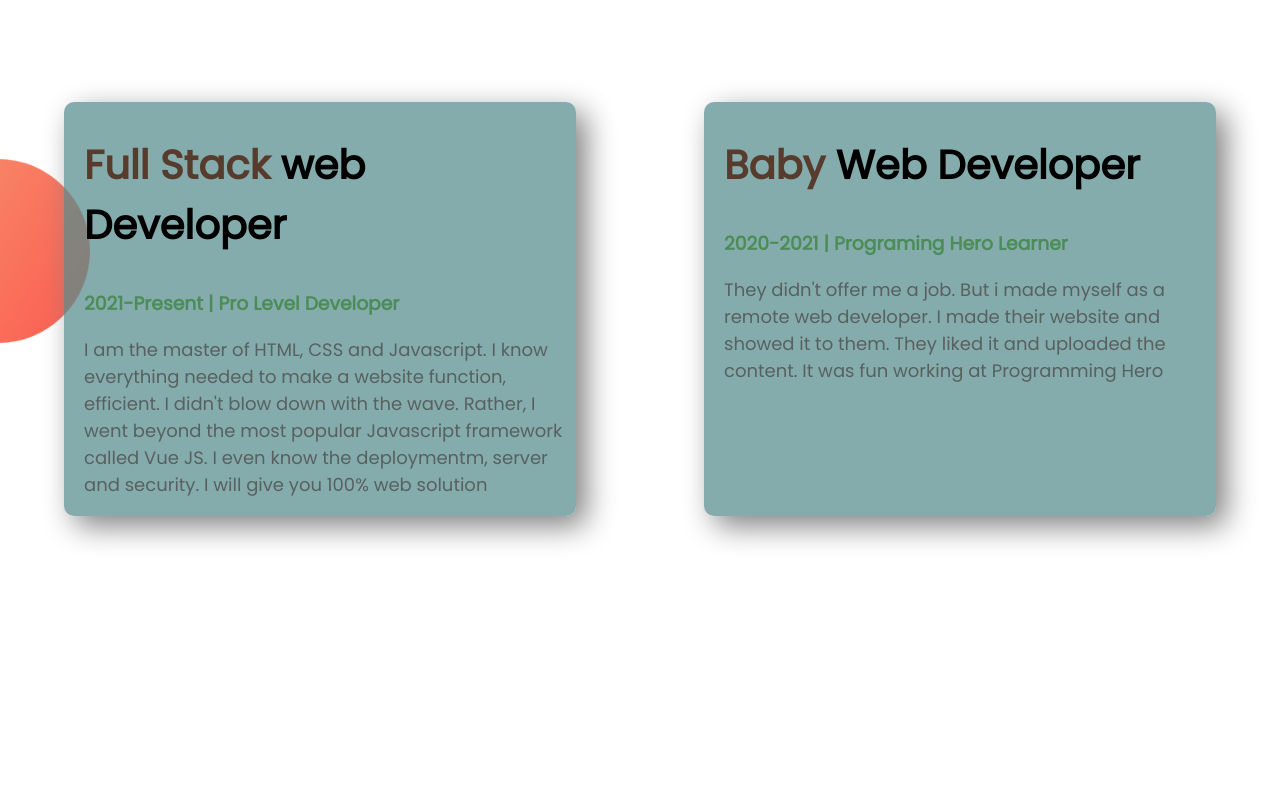
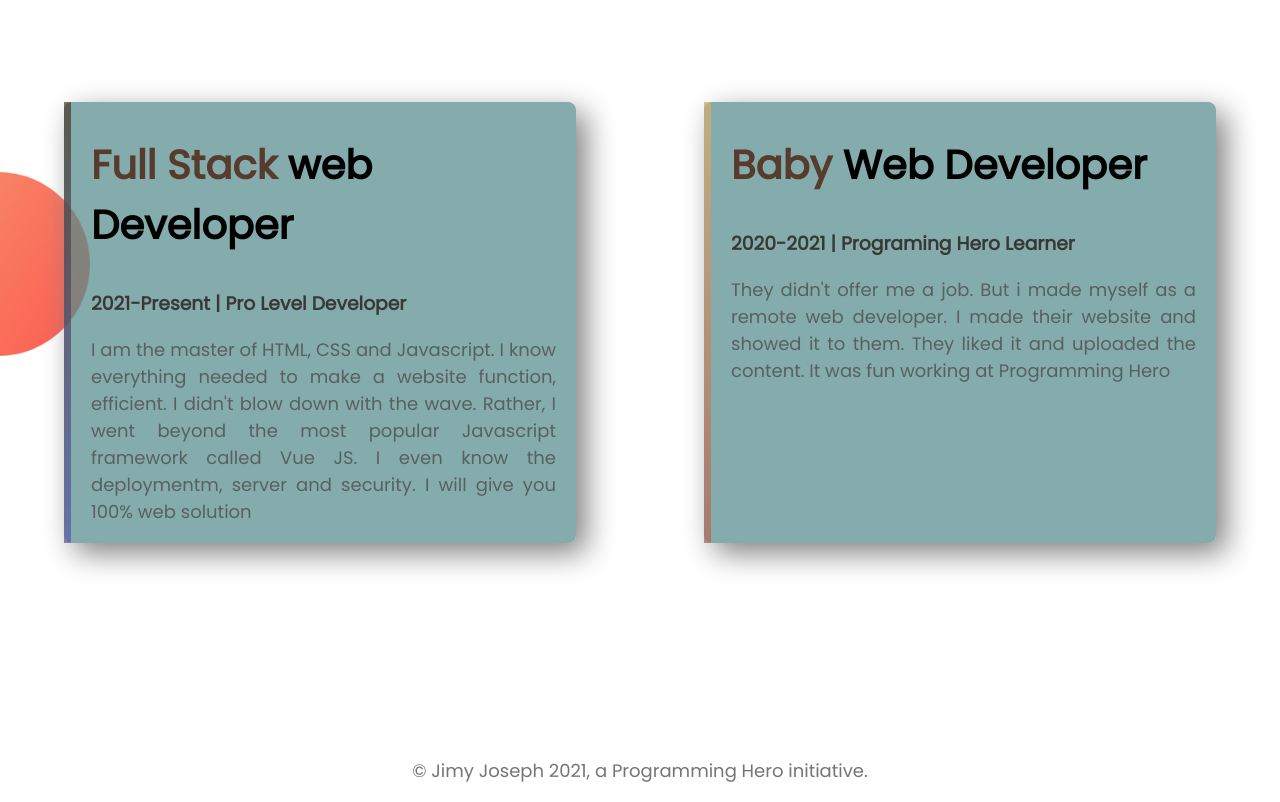
Before and after one commit to Jimy-JosephN5/Developer-Portfolio, a plain HTML site: page index.html in a window 1280 px wide. Shown: the part 1366-2168 px from the top of the page. Before the commit the page ends 2096 px from the top, so only its background shows below. Drawn offline with Linux system fonts and the light colour scheme.

Commit message:
footer added

```diff
--- a/index.html
+++ b/index.html
@@ -39,12 +39,12 @@
    <section class="Experience-area">
        <h1>Experiences</h1>
       <div class="flexible-container">
-        <div class="Experience-item">
+        <div id="web-king" class="Experience-item">
             <h2><span class="box-color">Full Stack</span> web Developer</h2>
             <h3 class="new-color">2021-Present | Pro Level Developer</h3>
             <p>I am the master of HTML, CSS and Javascript. I know everything needed to make a website function, efficient. I didn't blow down with the wave. Rather, I went beyond the most popular Javascript framework called Vue JS. I even know the deploymentm, server and security. I will give you 100% web solution</p>
         </div>
-        <div class="Experience-item">
+        <div id="web-developer-experience" class="Experience-item">
             <h2><span class="box-color">Baby</span> Web Developer</h2>
             <h3 class="new-color">2020-2021 | Programing Hero Learner</h3>
             <p>They didn't offer me a job. But i made myself as a remote web developer. I made their website and showed it to them. They liked it and uploaded the content. It was fun working at Programming Hero</p>
@@ -52,5 +52,8 @@
       </div>
    </section>
 
+   <footer>
+       <p>© Jimy Joseph 2021, a Programming Hero initiative.</p>
+   </footer>
 </body>
 </html>
--- a/style.css
+++ b/style.css
@@ -20,12 +20,13 @@ h2 {
 }
 
 .new-color {
-  color: rgba(26, 111, 13, 0.53);
+  color: rgba(50, 44, 41, 0.904);
 }
 
 p {
   font-size: 18px;
   color: rgba(74, 72, 72, 0.755);
+  text-align: justify;
 }
 
 .flexible-container {
@@ -70,9 +71,11 @@ p {
   width: 40%;
   margin: 5% 5%;
   padding-left: 20px;
-  border-radius: 10px;
+  padding-right: 20px;
+  border-radius: 8px;
   box-shadow: 10px 10px 30px gray;
   background-color: rgba(87, 140, 140, 0.721);
+  border-left: solid black;
 }
 
 .Experience-area {
@@ -81,3 +84,25 @@ p {
   background-position: left;
   background-size: 90px;
 }
+
+#web-developer-experience {
+  border-left: 7px solid;
+  border-image: linear-gradient(
+    rgba(206, 175, 116, 0.802),
+    rgba(177, 104, 91, 0.755)
+  );
+  border-image-slice: 2;
+}
+
+#web-king {
+  border-left: 7px solid;
+  border-image: linear-gradient(
+    rgba(71, 54, 37, 0.7),
+    rgba(89, 89, 164, 0.714)
+  );
+  border-image-slice: 1;
+}
+
+footer p {
+  text-align: center;
+}
```
Also changed, not shown: linkedIn Jimy Joseph.jpg (added).
